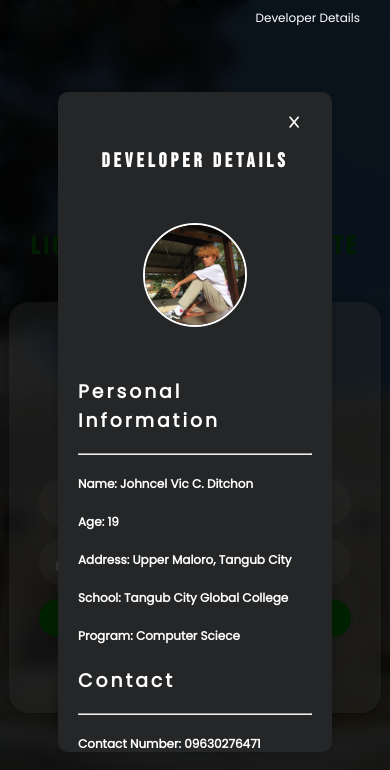
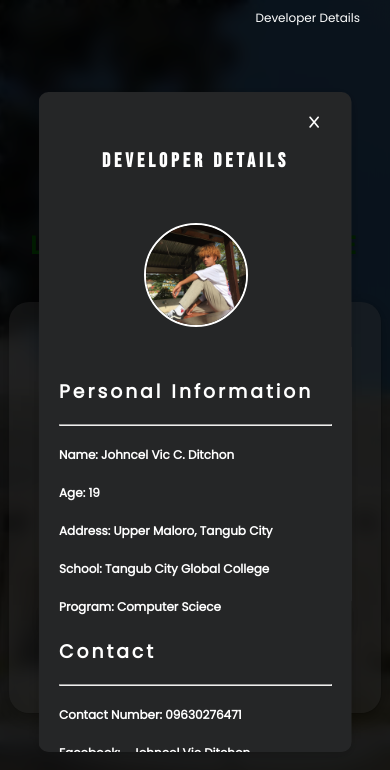
Before and after one commit to johncelvicditchon-dev18/unaangginoo, a plain HTML site: page index.html in a window 390 px wide. Both pictures are taken after a click on the link "Developer Details". Drawn offline with Linux system fonts and the light colour scheme; some icons are missing.

Commit message:
Update index.html

```diff
--- a/index.html
+++ b/index.html
@@ -196,9 +196,6 @@ https://cdn.jsdelivr.net/npm/phosphor-icons@1.4.2/src/css/icons.min.css
 
     }
 
-    .message {
-        margin-right: 10px;
-    }
 
     .loading {
         display: none;
@@ -421,7 +418,7 @@ https://cdn.jsdelivr.net/npm/phosphor-icons@1.4.2/src/css/icons.min.css
         }
 
         .detail {
-            width: 60% !important;
+            width: 70% !important;
             height: auto;
             max-height: 80%;
         }
@@ -517,7 +514,8 @@ https://cdn.jsdelivr.net/npm/phosphor-icons@1.4.2/src/css/icons.min.css
         border-radius: 50%;
 
     }
-    .close i:hover{
+
+    .close i:hover {
         background: rgba(255, 255, 255, 0.1);
     }
 
@@ -545,6 +543,7 @@ https://cdn.jsdelivr.net/npm/phosphor-icons@1.4.2/src/css/icons.min.css
         color: white;
         text-decoration: none;
         cursor: pointer;
+        padding: 2px 7px;
     }
 
     .fb:hover,
@@ -552,13 +551,13 @@ https://cdn.jsdelivr.net/npm/phosphor-icons@1.4.2/src/css/icons.min.css
     .github:hover {
         background: rgba(255, 255, 255, 0.3);
         border-radius: 3px;
-        padding: 2px 10px;
+
     }
 
     h5 .fb,
     h5 .ins,
     h5 .github {
-        margin-left: 3px;
+        margin-left: 2px;
     }
 
     .create-account {
```
